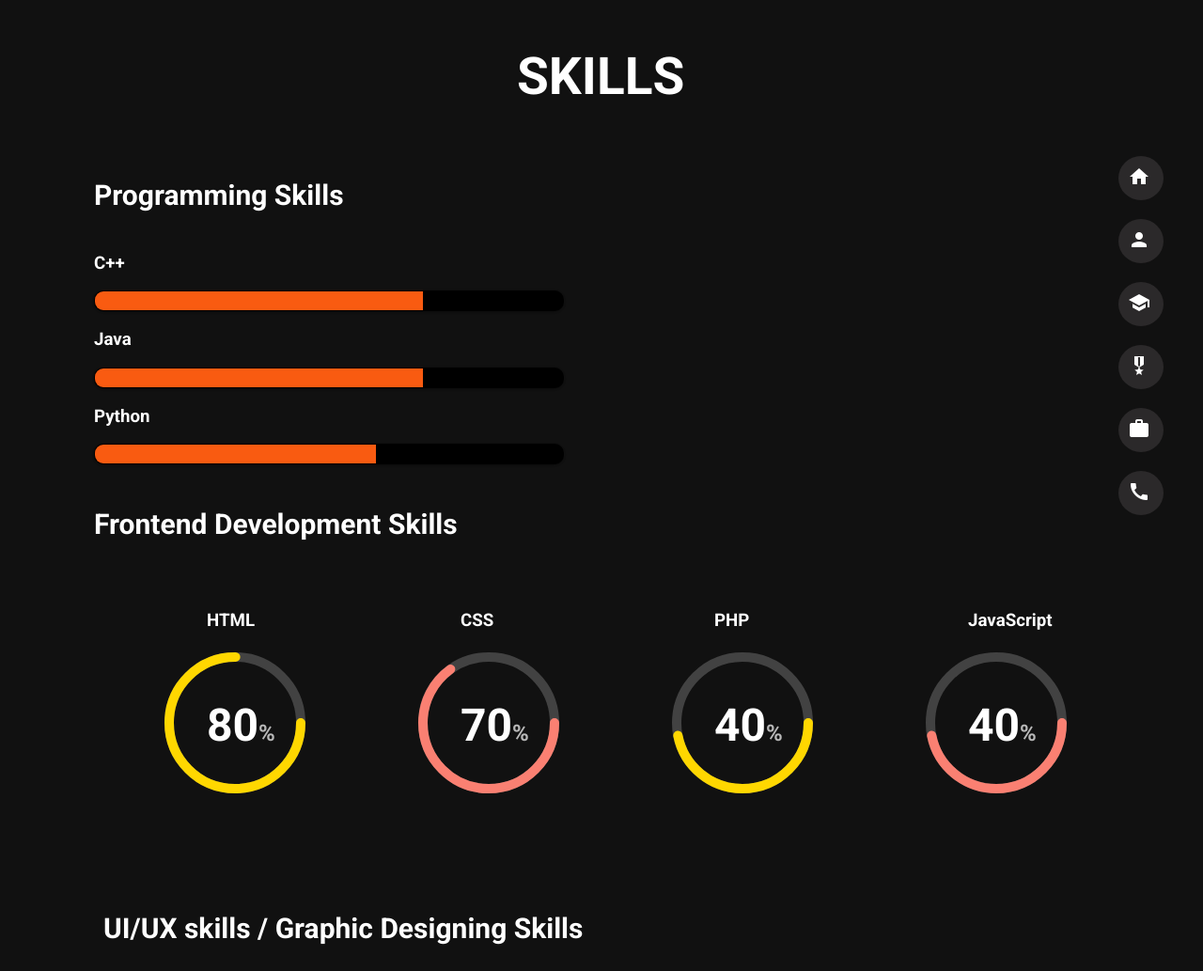
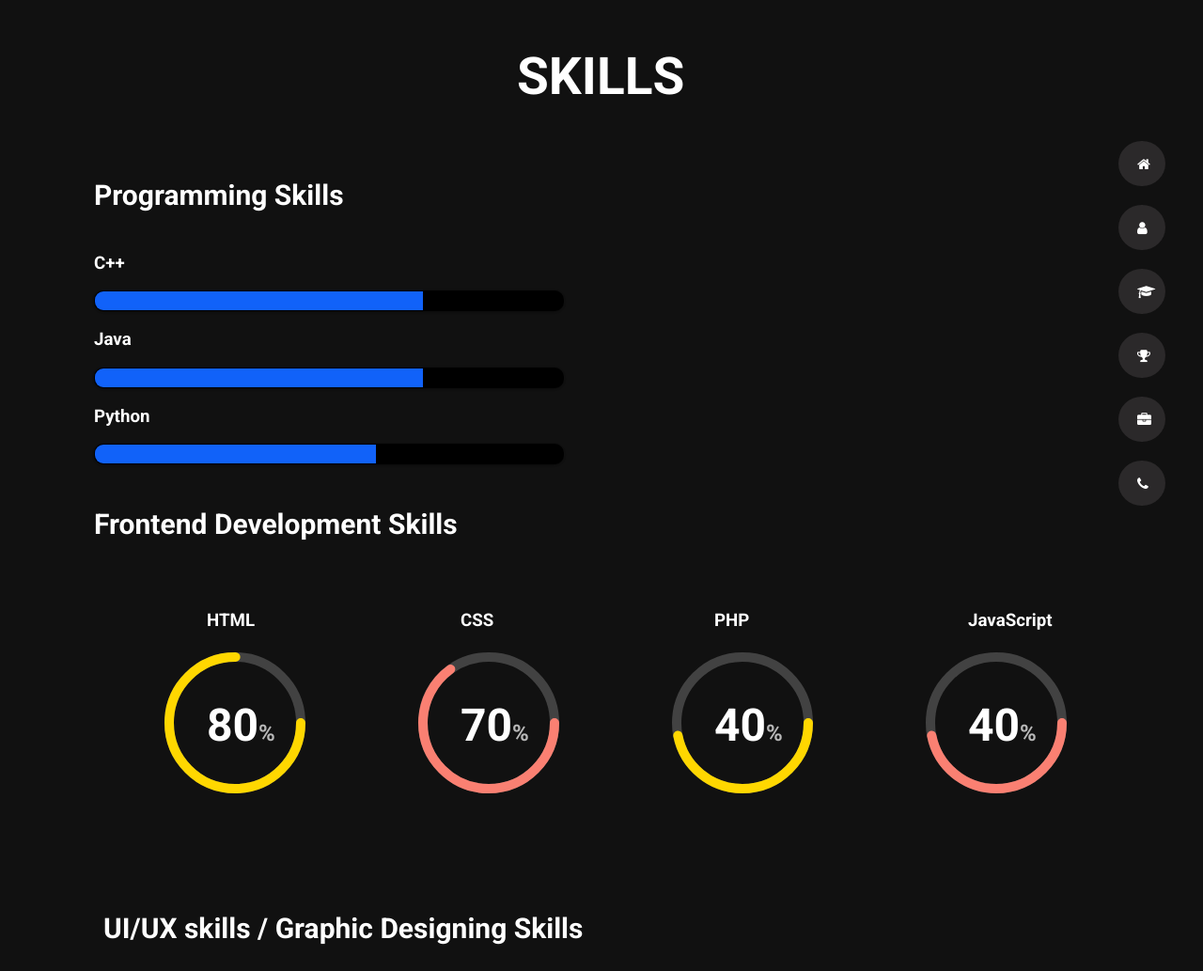
Before and after one commit to BeginnerCoder21/NewPortfolio, a plain HTML site: page skill.html in a window 1280 px wide. Shown: the top 1033 px of the page at 94% size. Drawn offline with Linux system fonts and the light colour scheme.

Commit message:
Update skill.html

```diff
--- a/skill.html
+++ b/skill.html
@@ -22,62 +22,67 @@
     line-height: 76px;
     color: #FFFFFF;
   }
+  .connect{
+    width: 50px;
+    top: 130px;
+    font-size: 15px;
+    left: 1200px;
+    font-family: Roboto;
+    position: fixed;
+  }
   nav{
+    font-family: Roboto;
     position: fixed;
-    width: 51px;
-    height: 308px;
+    width: 50px;
     left: 1150px;
     top: 130px;
-    font-family: Roboto;
-  }
-  nav ul{
-    position: absolute;
-    list-style-type: none;
+    font-size: 15px;
   }
   nav li{
-    cursor: pointer;
-    list-style-type: none;
-    width: 48px;
-    height: 47px;
-    left: 1209px;
-    top: 205px;
-    border-radius: 50%;
-    background: #2B292A;
-    margin-top: 20px;
+    height: 48px;
+    font-size: 15px;
+    position: relative;
+    list-style: none;
   }
   nav li a{
     cursor: pointer;
-    display: none;
+    color: white;
     text-decoration: none;
+    display: block;
+    background: #2B292A;
+    margin-top: 20px;
+    height: 48px;
+    width: 47px;
+    border-radius: 50%;
+    line-height: 60px;
+    padding-left: 25%;
+  }
+  nav i{
+    color: white;
+    font-size: 16px;
+  }
+  nav li a i{
+    color: white;
+    position: absolute;
+    font-size: 16px;
+    top: 17px;
+    left: 20px;
   }
   nav li a span{
-    font-weight: bold;
-    cursor: pointer;
-    font-size: 15px;
-    color: white;
+    display: none;
+    font-size: 16px;
   }
-  i{
-    cursor: pointer;
-    margin-left: 10px;
-    margin-top: 10px;
-    color: white;
-    float: right;
-    position: absolute;
-    font-size: 15px;
-  }
-  nav li:hover{
-    width: 150px;
+  nav a:hover, li:hover{
+    width: 130px;
     height: 49px;
     display: block;
-    right: 1107px;
-    background: #FB5B0F;
+    background: #1162F9;
     border-radius: 24.5px;
   }
-  nav li a:hover span{
+  ul li a:hover span{
     display: block;
-  }
-  nav li:hover a span{
-    display: block;
+    float: left;
+    margin-left: 20px;
   }
   .pskill{
     position: absolute;
@@ -115,7 +120,7 @@
   .bar span{
     height: 20px;
     float: left;
-    background: #F95B11;
+    background: #1162F9;
   }
   .c{
     width: 70%;
@@ -315,6 +320,7 @@ circle:nth-child(1) {
     <link rel="preconnect" href="https://fonts.gstatic.com">
     <link href="https://fonts.googleapis.com/css2?family=Roboto:wght@400;700&display=swap" rel="stylesheet">
     <link rel="stylesheet" href="https://fonts.googleapis.com/icon?family=Material+Icons">
+    <link rel="stylesheet" href="https://cdnjs.cloudflare.com/ajax/libs/font-awesome/4.7.0/css/font-awesome.min.css">
   </head>
   <body>
     <div class="head">
@@ -412,12 +418,24 @@ circle:nth-child(1) {
     <div class="connect">
       <nav>
         <ul>
-          <li><a href="#"><span>HOME</span></a><i class="material-icons" >home</i></li>
-          <li><a href="#"><span>ABOUT ME</span></a><i class="material-icons" >person</i></li>
-          <li><a href="#"><span>QUALIFICATION</span></a><i class="material-icons" >school</i></li>
-          <li><a href="#"><span>SKILLS</span></a><i class="material-icons" >military_tech</i></li>
-          <li><a href="#"><span>PROJECTS</span></a><i class="material-icons" >work</i></li>
-          <li><a href="#"><span>CONTACT</span></a><i class="material-icons" >call</i></li>
+          <li><a href="portfolio.html">
+            <i class="fa fa-home"></i> <span>HOME</span>
+          </a></li>
+          <li><a href="about.html">
+            <i class="fa fa-user"></i> <span>ABOUT</span>
+          </a></li>
+          <li><a href="Qualifications.html">
+            <i class="fa fa-graduation-cap"></i> <span>EDUCATION</span>
+          </a></li>
+          <li><a href="skill.html">
+            <i class="fa fa-trophy"></i> <span>SKILLS</span>
+          </a></li>
+          <li><a href="project.html">
+            <i class="fa fa-briefcase"></i> <span>PROJECTS</span>
+          </a></li>
+          <li><a href="contact.html">
+            <i class="fa fa-phone"></i> <span>CONTACT</span>
+          </a></li>
         </ul>
       </nav>
     </div>
```
